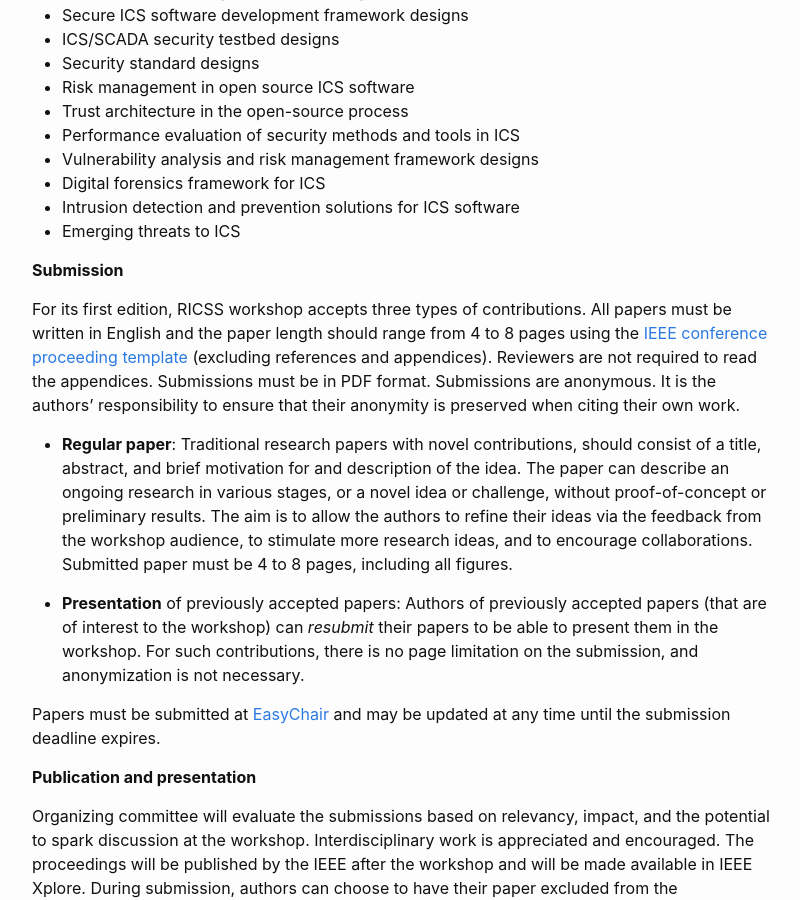
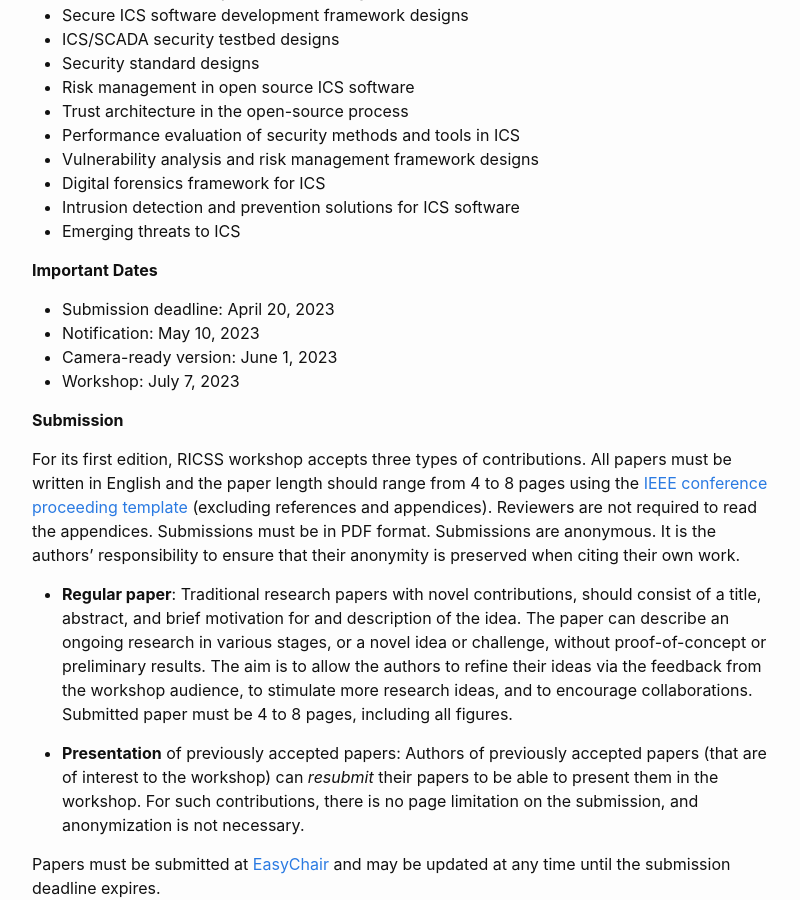
Before and after one commit to ricssworkshop/ricssworkshop.github.io, a Jekyll site: the page built from docs/cfp.md, in a window 1280 px wide and 900 px high, scrolled down 362 px. Shown: the whole window, without its empty margins (238-1038 px from the left). Built offline with Jekyll 4.4.1, drawn with Linux system fonts in a browser that asks for light colours.

```diff
--- a/docs/cfp.md
+++ b/docs/cfp.md
@@ -20,6 +20,13 @@
 - Intrusion detection and prevention solutions for ICS software
 - Emerging threats to ICS
 
+**Important Dates**
+
+- Submission deadline: April 20, 2023
+- Notification: May 10, 2023
+- Camera-ready version: June 1, 2023
+- Workshop: July 7, 2023
+
 **Submission**
 
 For its first edition, RICSS workshop accepts three types of contributions. All papers must be written in English and the paper length should range from 4 to 8 pages using the [IEEE conference proceeding template](https://eurosp2023.ieee-security.org/eurosp2023-template.zip) (excluding references and appendices). Reviewers are not required to read the appendices. Submissions must be in PDF format. Submissions are anonymous. It is the authors' responsibility to ensure that their anonymity is preserved when citing their own work.
```
Also changed, not shown: docs/index.md (+1 -2 lines), docs/organization.md (+5 -3 lines), 4 other files.
